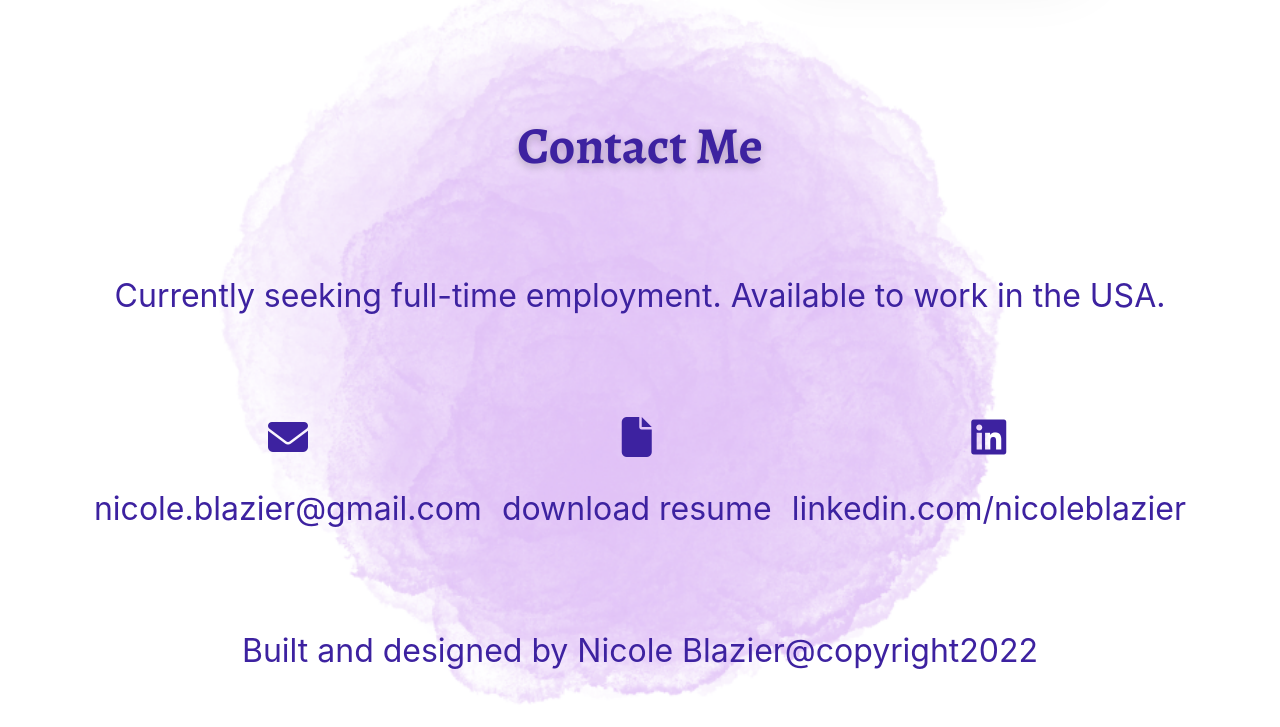
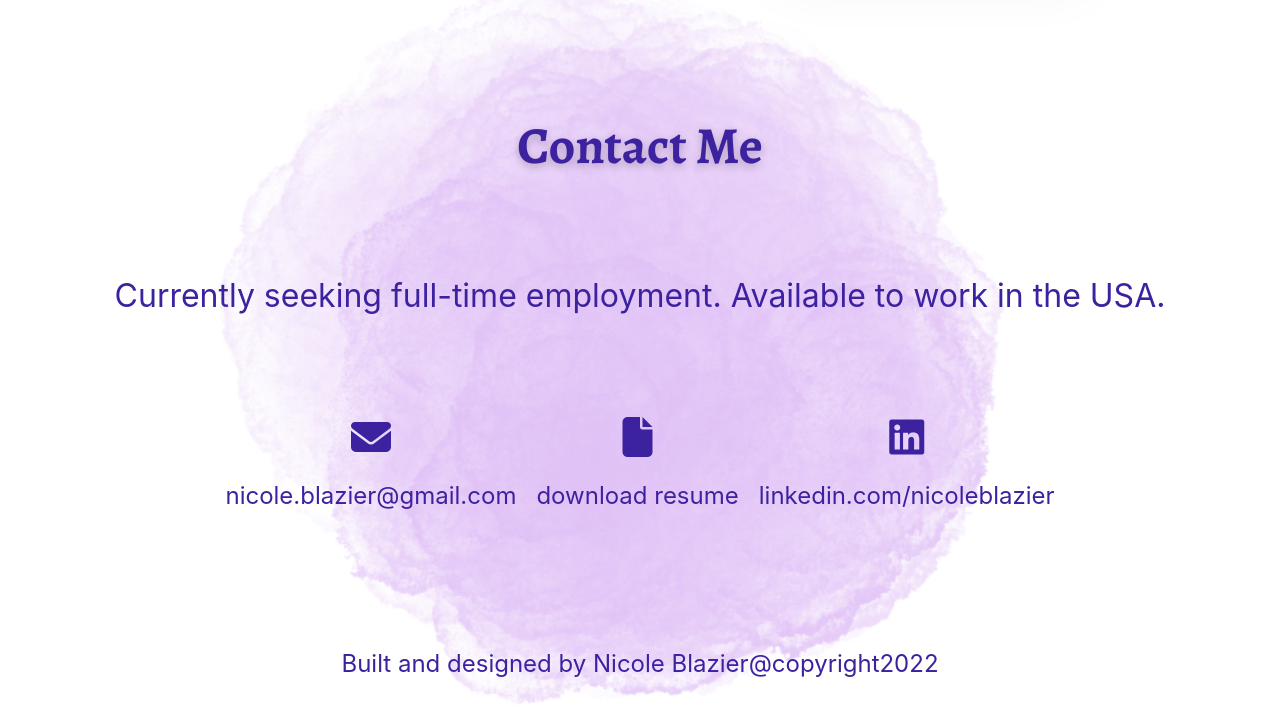
Before and after one commit to NicoleBlazier/personalProfile, a website: page src/public/index.html in a window 1280 px wide. Shown: the part 5032-5759 px from the top of the page. Drawn offline with nearby package versions, Linux system fonts and the light colour scheme.

Commit message:
Changing the Contact Section Font

```diff
--- a/src/public/index.html
+++ b/src/public/index.html
@@ -235,21 +235,21 @@
           <p>Currently seeking full-time employment. Available to work in the USA.</p>
         </div>
         <div class='social-medias'>
-          <div class='social-media heading-three' id='gmail'>
+          <div class='social-media heading-four' id='gmail'>
             <i class="fa-solid fa-envelope sm-icon"></i>
             <p>nicole.blazier@gmail.com</p>
           </div>
-          <div class='social-media heading-three' id='resume'>
+          <div class='social-media heading-four' id='resume'>
               <i class="fa-solid fa-file sm-icon"></i>
               <p>download resume</p>
           </div>
-          <div class='social-media heading-three' id='linkedin'>
+          <div class='social-media heading-four' id='linkedin'>
             <i class="fa-brands fa-linkedin sm-icon"></i>
             <p>linkedin.com/nicoleblazier</p>
           </div>
         </div>
       </div>
-      <footer class='footer primary-color heading-three'>
+      <footer class='footer primary-color heading-four'>
         <p>Built and designed by Nicole Blazier</p>
         <p>@copyright2022</p>
       </footer>
```
Also changed, not shown: dist/index.html, 3 other files.
